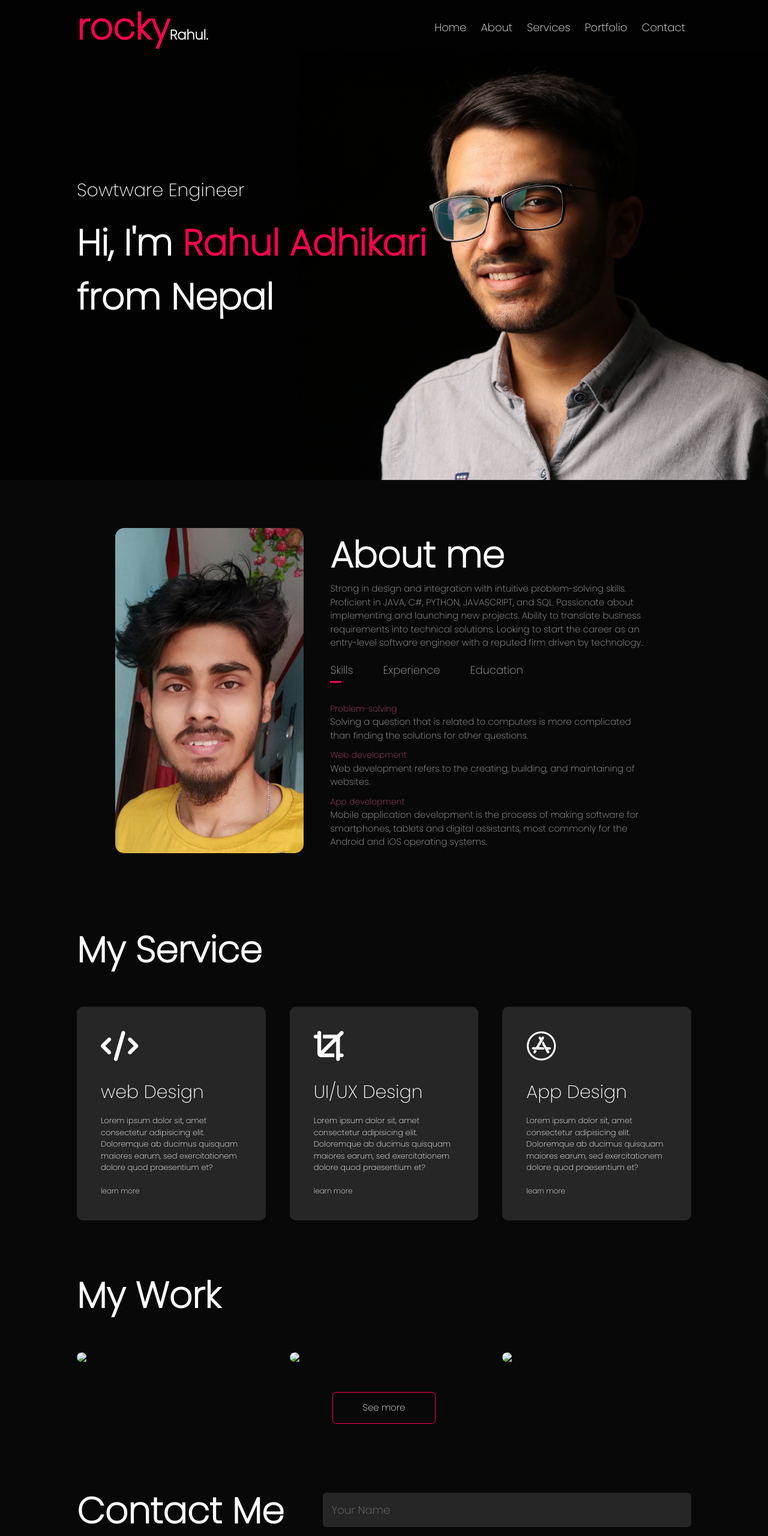
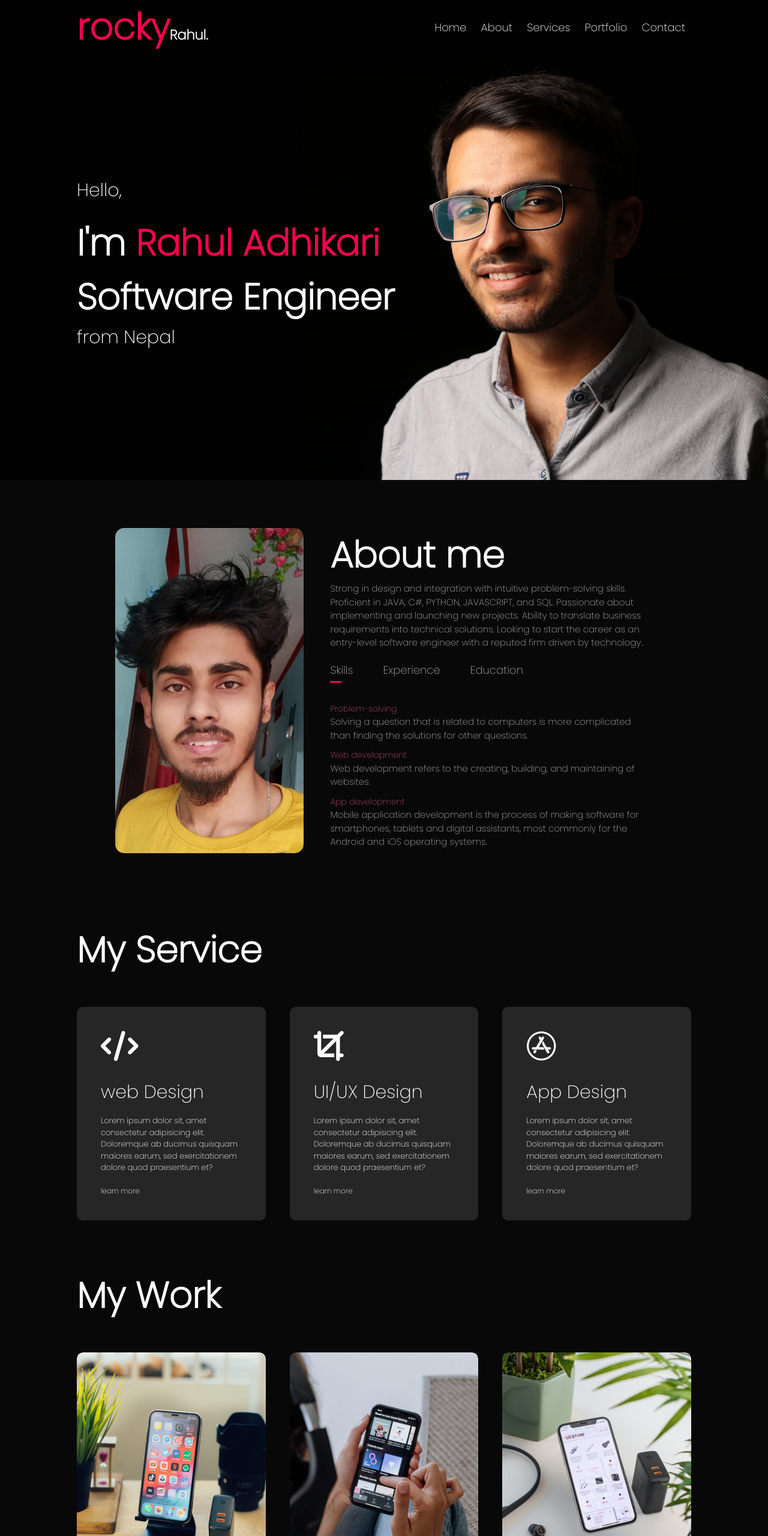
Before and after one commit to jhaami/rahulportfolio, a plain HTML site: page index.html in a window 1280 px wide. Shown: the top 2560 px of the page at 60% size. Drawn offline with Linux system fonts and the light colour scheme; files whose address does not match are found by name.

Commit message:
Update index.html

```diff
--- a/index.html
+++ b/index.html
@@ -30,8 +30,9 @@
                 <i class="fa-solid fa-bars fas" onclick="openmenu()"></i>
             </nav>
             <div class="header-text">
-                <p>Sowtware Engineer</p>
-                <h1>Hi, I'm <span>Rahul Adhikari</span><br> from Nepal</h1>
+                <p>Hello,</p>
+                <h1>I'm <span>Rahul Adhikari</span><br> Software Engineer</h1>
+                <p>from Nepal</p>
             </div>
         </div>
     </div>
@@ -121,7 +122,7 @@
             <h1 class="sub-title">My Work</h1>
             <div class="work-list">
                 <div class="work">
-                    <img src="images/work-1.png">
+                    <img src="work-1.png">
                     <div class="layer">
                         <h3>Social Media App</h3>
                         <p>Lorem ipsum dolor sit, amet consectetur adipisicing elit. Nihil, assumenda?</p>
@@ -129,7 +130,7 @@
                     </div>
                 </div>
                 <div class="work">
-                    <img src="images/work-2.png">
+                    <img src="work-2.png">
                     <div class="layer">
                         <h3>Music App</h3>
                         <p>Lorem ipsum dolor sit, amet consectetur adipisicing elit. Nihil, assumenda?</p>
@@ -137,7 +138,7 @@
                     </div>
                 </div>
                 <div class="work">
-                    <img src="images/work-3.png">
+                    <img src="work-3.png">
                     <div class="layer">
                         <h3>Online shoping app</h3>
                         <p>Lorem ipsum dolor sit, amet consectetur adipisicing elit. Nihil, assumenda?</p>
@@ -164,7 +165,7 @@
                         <a href=""><i class="fa-brands fa-linkedin"></i></a>
                         <a href=""><i class="fa-brands fa-twitter-square"></i></a>
                     </div>
-                    <a href="images/RahulAdhikari.pdf" download class="btn btn2">Download CV</a>
+                    <a href="RahulAdhikari.pdf" download class="btn btn2">Download CV</a>
                 </div>
                 <div class="contact-right">
                     <form action="">
```
